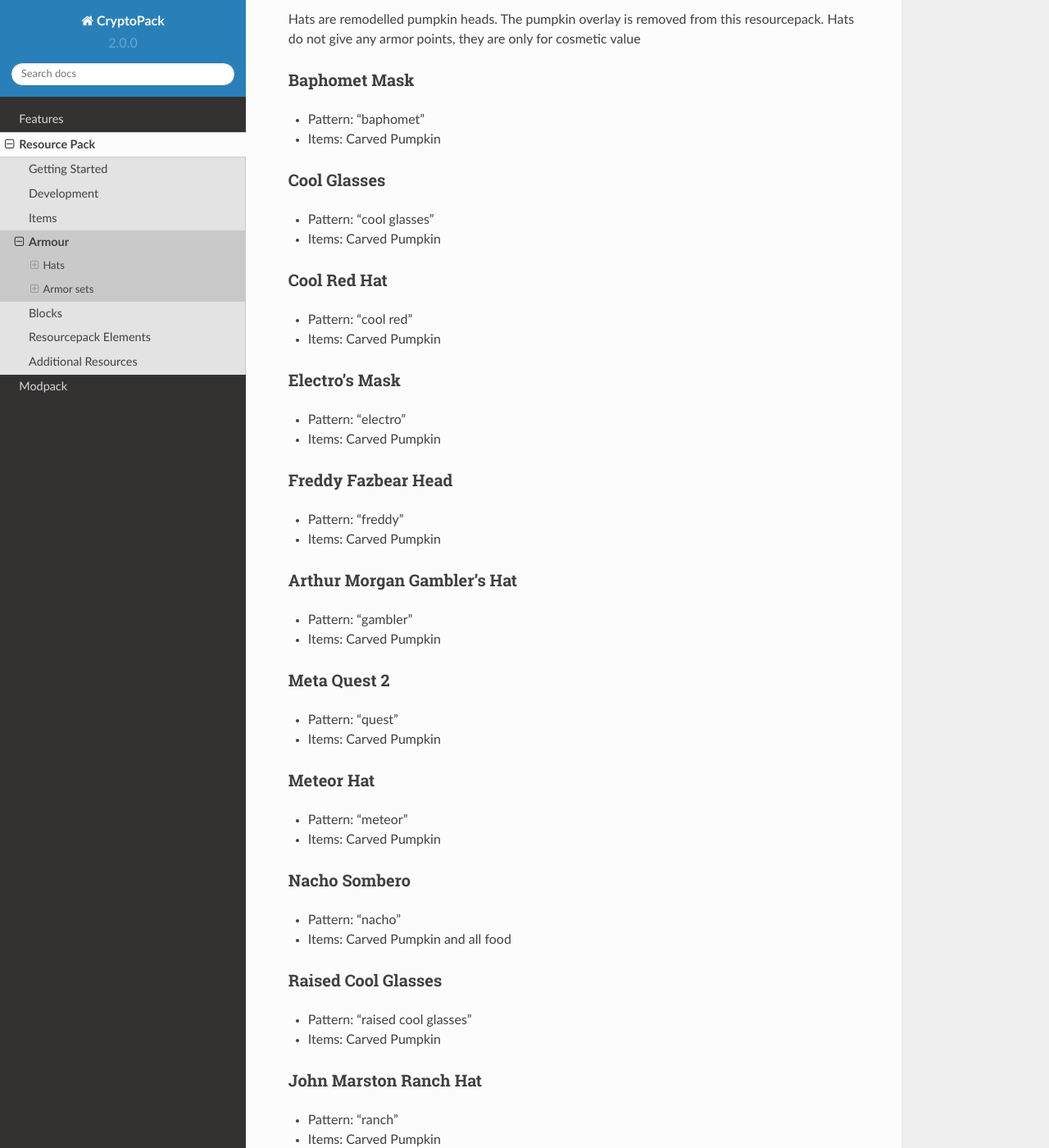
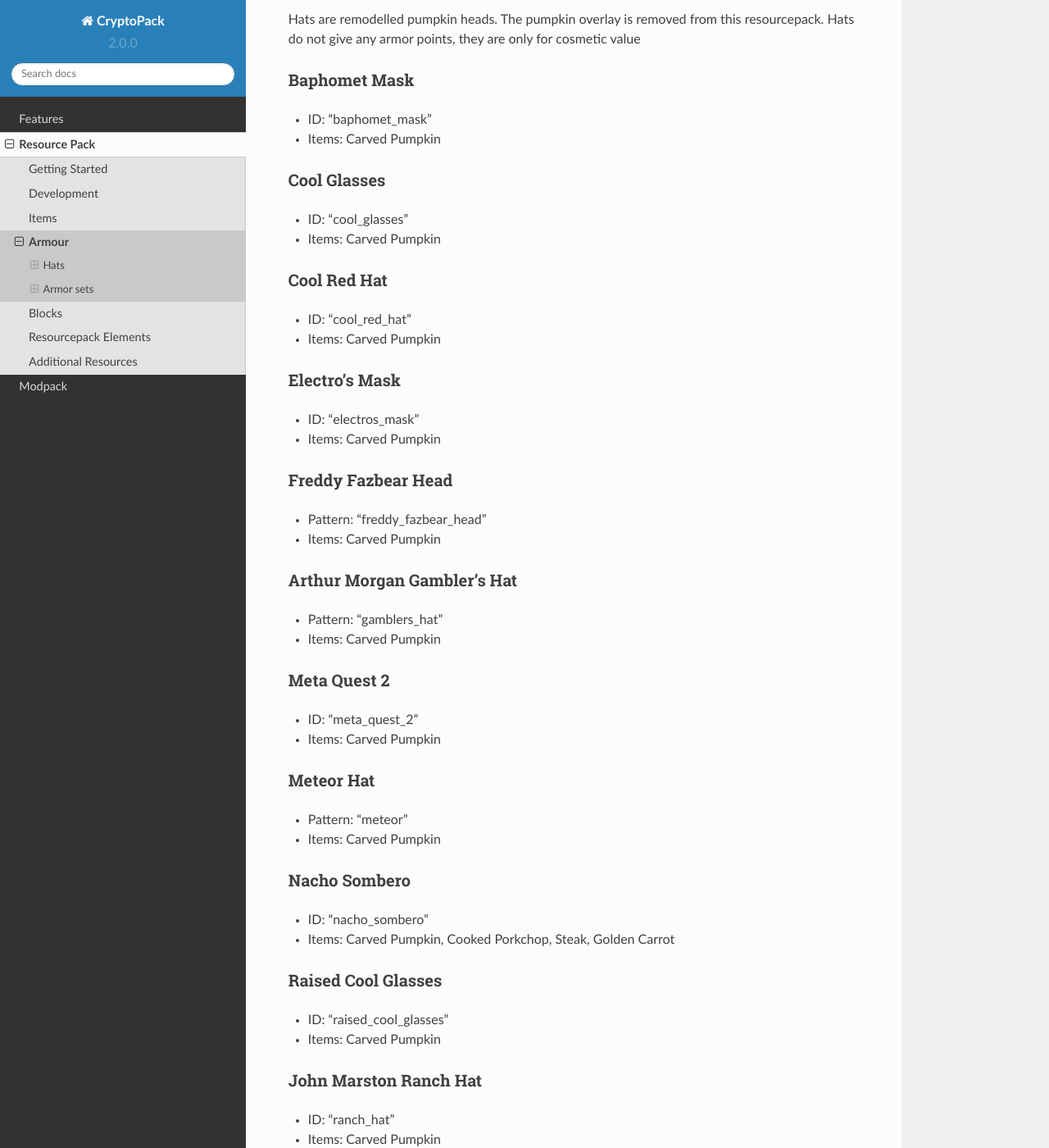
Before and after one commit to Shwabbaa/cryptopack-docs, a Sphinx documentation site: the page built from docs/source/resourcepack/armor.rst, in a window 1280 px wide and 1400 px high, scrolled down 204 px. Shown: the whole window at 82% size. Built offline with Sphinx 7.4.7 and the Read the Docs theme 2.0.0, drawn with Linux system fonts in a browser that asks for light colours; pages that are not in the unit, such as notebooks, are missing from menus.

Commit message:
Update armor.rst

```diff
--- a/docs/source/resourcepack/armor.rst
+++ b/docs/source/resourcepack/armor.rst
@@ -9,37 +9,37 @@ Hats do not give any armor points, they are only for cosmetic value
 
 Baphomet Mask
 ~~~~~~~~~~~~~~~~
-* Pattern: "baphomet"
+* ID: "baphomet_mask"
 * Items: Carved Pumpkin
 
 Cool Glasses
 ~~~~~~~~~~~~~~~~
-* Pattern: "cool glasses"
+* ID: "cool_glasses"
 * Items: Carved Pumpkin
 
 Cool Red Hat
 ~~~~~~~~~~~~~~~~
-* Pattern: "cool red"
+* ID: "cool_red_hat"
 * Items: Carved Pumpkin
 
 Electro's Mask
 ~~~~~~~~~~~~~~~~
-* Pattern: "electro"
+* ID: "electros_mask"
 * Items:  Carved Pumpkin
 
 Freddy Fazbear Head
 ~~~~~~~~~~~~~~~~
-* Pattern: "freddy"
+* Pattern: "freddy_fazbear_head"
 * Items:  Carved Pumpkin
 
 Arthur Morgan Gambler's Hat
 ~~~~~~~~~~~~~~~~
-* Pattern: "gambler"
+* Pattern: "gamblers_hat"
 * Items:  Carved Pumpkin
 
 Meta Quest 2
 ~~~~~~~~~~~~~~~~
-* Pattern: "quest"
+* ID: "meta_quest_2"
 * Items:  Carved Pumpkin
 
 Meteor Hat
@@ -49,17 +49,17 @@ Meteor Hat
 
 Nacho Sombero
 ~~~~~~~~~~~~~~~~
-* Pattern: "nacho"
-* Items: Carved Pumpkin and all food
+* ID: "nacho_sombero"
+* Items: Carved Pumpkin, Cooked Porkchop, Steak, Golden Carrot
 
 Raised Cool Glasses
 ~~~~~~~~~~~~~~~~
-* Pattern: "raised cool glasses"
+* ID: "raised_cool_glasses"
 * Items: Carved Pumpkin
 
 John Marston Ranch Hat
 ~~~~~~~~~~~~~~~~
-* Pattern: "ranch"
+* ID: "ranch_hat"
 * Items: Carved Pumpkin
 
 Armor sets
```
